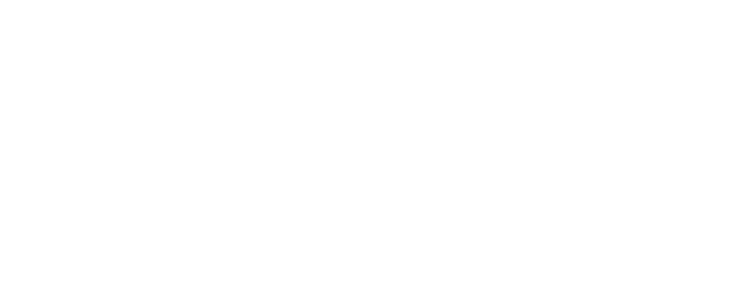
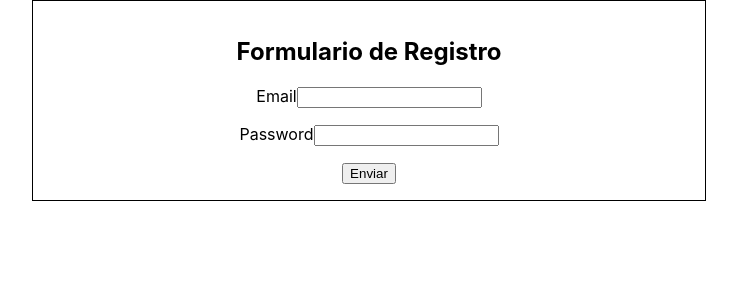
Before and after one commit to Arcajpsvg/galeria, a React (Create React App) app in the folder galeria/: page /login in a window 1280 px wide. Before the commit this address had no page. Shown: the top 300 px of the page, without its empty margins (271-1008 px from the left). Built offline with nearby package versions, Linux system fonts and the light colour scheme.

Commit message:
auth page done, saves users and userlist to localstorage

```diff
--- a/galeria/src/App.js
+++ b/galeria/src/App.js
@@ -9,7 +9,7 @@
     <Router>
       <Routes>
       <Route path='' element={<Home />} ></Route>
-      <Route path='/auth' element={<Auth />}></Route>
+      <Route path='/login' element={<Auth />}></Route>
       </Routes>
     </Router>
   );
--- a/galeria/src/pages/auth/Auth.css
+++ b/galeria/src/pages/auth/Auth.css
@@ -1,4 +1,5 @@
 #section-auth{
+    margin: 0 auto;
     text-align: center;
     border: 1px solid black;
     padding: 1em;
--- a/galeria/src/pages/auth/Auth.js
+++ b/galeria/src/pages/auth/Auth.js
@@ -5,8 +5,8 @@
 
     constructor(){
         super();
-        this.state = {email: '', password: ''};
-
+        this.state = {email: '', password: '', users: []};
+        this.counter = localStorage.getItem('userCounter') || 0;
     }
 
     handleChange = (e) => {
@@ -17,12 +17,21 @@
 
 
   handleSubmit = (e) => {
+
     e.preventDefault();
-    const values = JSON.stringify(this.state);
-    console.log(values);
-    localStorage.setItem('usuarioLogin', values);
+    ++this.counter;
+    let nombreUsuario = `usuario${this.counter}`;
+    const {users, ...values} = this.state;
+    // let jsonValues = JSON.stringify(values);
+    let user = {nombre: nombreUsuario, values: {...values}};
+    let jsonUser = JSON.stringify(user);
+
+    localStorage.setItem('usuarioLogin', jsonUser);
+    this.setState((prevState)=> ({users:[...prevState.users, jsonUser]}));
+    localStorage.setItem('userList', this.state.users);
+
+
   }
-
 
     render(){
         const {email, password} = this.state;
```
